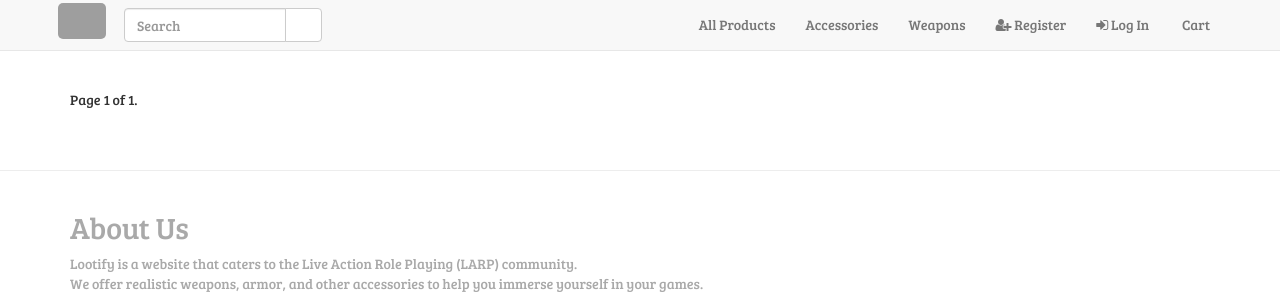
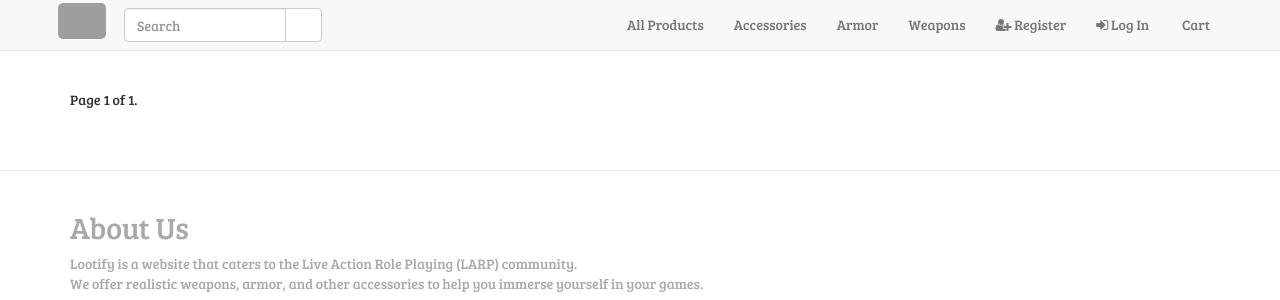
Before and after one commit to BrendanMolloy/milestone4, a Django app: page /products/ in a window 1280 px wide. Shown: the top 300 px of the page. Run offline with Django 3.2, Linux system fonts and the light colour scheme; data that the repository does not hold is empty; some libraries are stand-ins or nearby versions; some web fonts are replaced; grey boxes are pictures that could not be loaded.

Commit message:
reverted to old view for product categories

```diff
--- a/accounts/templates/index.html
+++ b/accounts/templates/index.html
@@ -56,7 +56,7 @@
             </a>
         </div>
         <div id="armor" class="category col-sm-4 col-md-4 col-lg-4">
-            <a class ="category-image" href="{% url 'all_armor_products' tag ='armor' %}">
+            <a class ="category-image" href="{% url 'all_armor_products' %}">
                 <p class="icon-text">Armor</p>
                 <img src="https://brendans-lootify.s3-eu-west-1.amazonaws.com/media/images/icon_armor.png" alt="view armor">
             </a>
--- a/products/urls.py
+++ b/products/urls.py
@@ -4,7 +4,7 @@ from .views import all_products, product_detail, all_accessory_products, all_arm
 urlpatterns = [
     url(r'^$', all_products, name='all_products'),
     url(r'^accessories/$', all_accessory_products, name='all_accessory_products'),
-    url(r'^(?P<tag>)/$', all_armor_products, name='all_armor_products'),
+    url(r'^armor/$', all_armor_products, name='all_armor_products'),
     url(r'^weapons/$', all_weapon_products, name='all_weapon_products'),
     url(r'^(?P<id>\d+)/$', product_detail, name='product_detail'),
     url(r'^(?P<id>\d+)/edit_comment/(?P<pk>\d+)/$', edit_comment, name='edit_comment'),
--- a/templates/base.html
+++ b/templates/base.html
@@ -33,7 +33,7 @@
                 <ul class="nav navbar-nav navbar-right">
                     <li><a href="{% url 'all_products' %}">All Products</a></li>
                     <li><a href="{% url 'all_accessory_products' %}">Accessories</a></li>
-                    <!--<li><a href="{% url 'all_armor_products' tag='armor' %}">Armor</a></li> -->
+                    <li><a href="{% url 'all_armor_products' %}">Armor</a></li>
                     <li><a href="{% url 'all_weapon_products' %}">Weapons</a></li>
                     {% if user.is_authenticated %}
                         <li><a href="{% url 'profile' %}"><i class="fa fa-user"></i> Profile</a></li>
```
